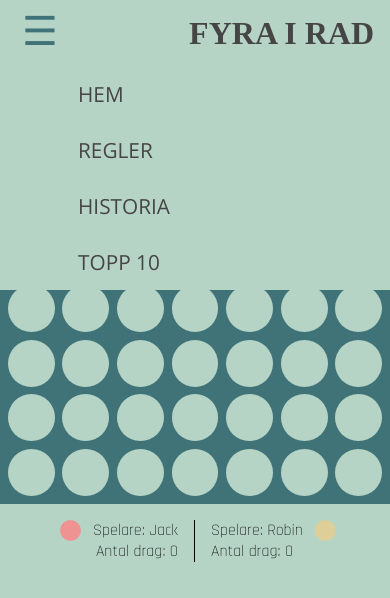
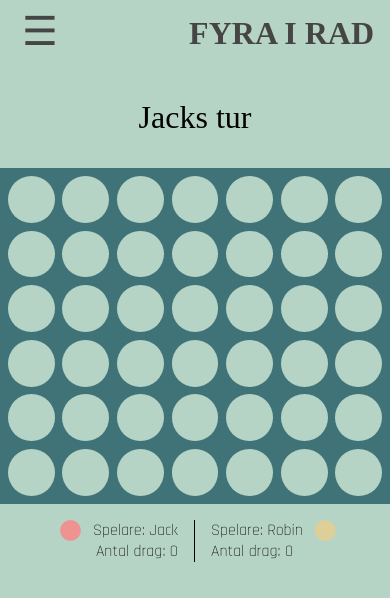
Before and after one commit to Sofianossnahoj/connect-four, a Vue app: page /#/game in a window 390 px wide. Shown: the top 598 px of the page. Built offline with nearby package versions, Linux system fonts and the light colour scheme; a web font is replaced by a local one.

Commit message:
Update Navigation.vue
Fixed the hamburger menu with MJ and Vic

```diff
--- a/src/components/Navigation.vue
+++ b/src/components/Navigation.vue
@@ -1,8 +1,9 @@
 <template>
   <div class="nav-bar">
 
-    <button @click="navOpen = !navOpen" class ="hamburger-nav">
-        &#9776;
+    <button @click="navOpen = !navOpen" class="hamburger-nav">
+      <span v-if="!navOpen">&#9776;</span>
+      <span v-else>&#x2715;</span>
     </button>
 
     <div class="title">
@@ -10,39 +11,27 @@
     </div>
 
     <div class="nav-menu">
-
       <button class="menu-button" @click="goToPage('/')">HEM</button>
-
       <button class="menu-button" @click="goToPage('/rules')">REGLER</button>
-
       <button class="menu-button" @click="goToPage('/history')">HISTORIA</button>
-
       <button class="menu-button" @click="goToPage('/highscore')">TOPP 10</button>
-
     </div>
 
-    <div class="nav-expanded">
-
+    <div class="nav-expanded" v-if="navOpen">
       <button class="menu-button" @click="goToPage('/')">HEM</button>
-
       <button class="menu-button" @click="goToPage('/rules')">REGLER</button>
-
       <button class="menu-button" @click="goToPage('/history')">HISTORIA</button>
-
       <button class="menu-button" @click="goToPage('/highscore')">TOPP 10</button>
-
     </div>
-
-
 
   </div>
 </template>
 
 <script>
 export default {
-   data: function () {
+   data() {
     return {
-      navOpen: true,
+      navOpen: false,
     };
   },
   methods: {
@@ -52,14 +41,6 @@ export default {
         this.$router.push(page);
       }
     }
-    /* goToPage(page) {
-      const currentPage = this.$route.path;
-      if (currentPage === page) {
-        this.$emit('close-nav');
-      } else {
-        this.$router.push(page);
-      }
-    }*/
   }
 };
 </script>
@@ -105,25 +86,27 @@ export default {
 }
 
 .hamburger-nav {
- color: #407378;
+  color: #464545;
   font-size: 2.5rem;
   margin-left: 1rem;
   margin-bottom: .3rem;
   background-color:  #b6d4c6;
   border: 0;
   outline: 0;
-
+  cursor: pointer;
 }
 
 .nav-expanded {
   position: absolute;
   display: flex;
   flex-direction: column;
-  margin-top: 18rem;
-  padding-left: 4rem;
+  top: 4.2rem;
+  padding: 2rem 0 2rem 4rem;
   width: 100%;
-  background-color: #b6d4c6;
+  background-color: rgb(182, 212, 198);
   align-items: left;
+  border-bottom: 2px solid #407378;
+  box-shadow: 10px 10px 10px rgba(0, 0, 0, 0.5);
 }
 
 .nav-expanded .menu-button {
@@ -160,5 +143,4 @@ export default {
     color: #464545;
   }
 }
-
 </style>
```
Lines whose indentation alone changed are shown as unchanged.
